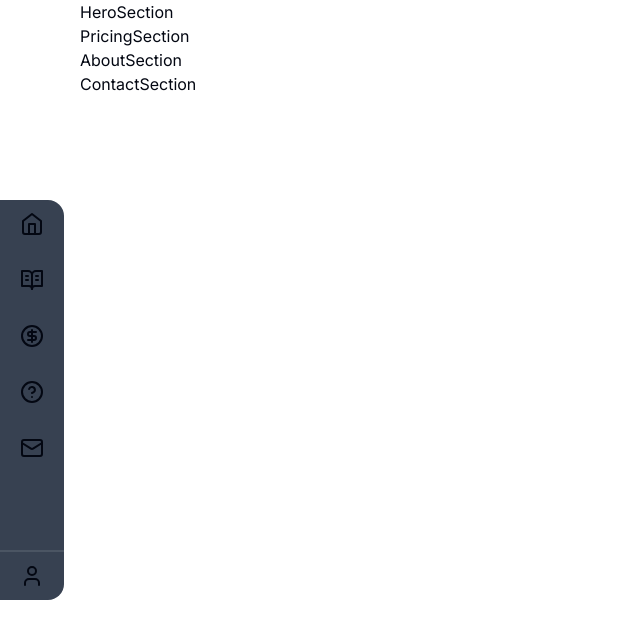
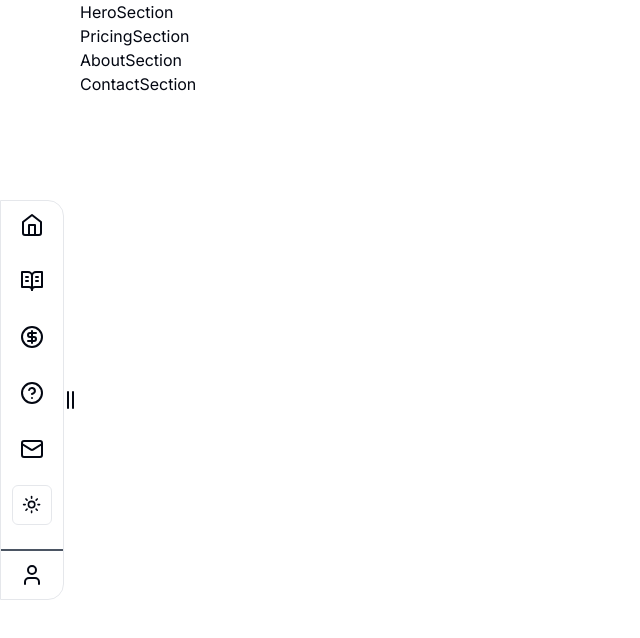
Before and after one commit to hopeVaughn/whatchagot, a Next.js app: page / in a window 1280 px wide. Shown: the top 638 px of the page, without its empty margins (0-640 px from the left). Built offline with nearby package versions, Linux system fonts and the light colour scheme.

Commit message:
adjust nav bar styling

```diff
--- a/components/Navbar.tsx
+++ b/components/Navbar.tsx
@@ -1,12 +1,24 @@
 'use client';
-import React from 'react';
-import { Home, BookOpenText, CircleDollarSign, HelpCircle, Mail, User } from 'lucide-react';
+import React, { useState } from 'react';
+import { ModeToggle } from './ModeToggle';
+import { Home, BookOpenText, CircleDollarSign, HelpCircle, Mail, User, Tally2 } from 'lucide-react';
 import Link from 'next/link';
 
 const Navbar = () => {
+  const [isOpen, setIsOpen] = useState<boolean>(true);
+
+  // handle the opening and closing of the side bar
+  const toggleSideBar = () => {
+    setIsOpen(!isOpen);
+  };
+
   return (
-    <nav className="fixed w-16 left-0 z-10 rounded-r-2xl top-1/2 -translate-y-1/2 h-[50%] lg:top-1/2 md:top-1/2 lg:-translate-y-1/2 md:-translate-y-1/2 lg:h-[50%] md:h-[50%]">
-      <div className="flex flex-col h-full divide divide-y-2 divide-gray-600 bg-gray-700 rounded-r-2xl">
+    <div className="fixed  h-[50%] lg:h-[50%] md:h-[50%] flex top-1/2 -translate-y-1/2 z-10">
+      <nav
+        className={`flex transition-transform duration-300 ${isOpen ? 'translate-x-0' : '-translate-x-16'
+          }`}
+      >
+        <div className="flex flex-col border border-solid h-full w-16 divide divide-y-2 divide-gray-600 rounded-r-2xl">
           {/* Container for the icons */}
           <div className="flex flex-col flex-grow space-y-2">
             {/* Icons evenly distributed */}
@@ -35,16 +47,23 @@ const Navbar = () => {
                 <Mail />
               </div>
             </Link>
+            <div className="flex items-center justify-center w-full h-12 hover:bg-gray-600">
+              <ModeToggle />
+            </div>
           </div>
 
-        {/* User icon at the bottom. This needs to be fixed still */}
+          {/* User icon at the bottom */}
           <Link href="#profile">
             <div className="flex items-center justify-center w-full h-12 mt-auto hover:bg-gray-600 rounded-br-2xl">
               <User />
             </div>
           </Link>
         </div>
+        <div className="flex items-center justify-start w-16 h-ful">
+          <Tally2 className="cursor-pointer" onClick={toggleSideBar} />
+        </div>
       </nav>
+    </div>
   );
 };
 
```
Lines whose indentation alone changed are shown as unchanged.
